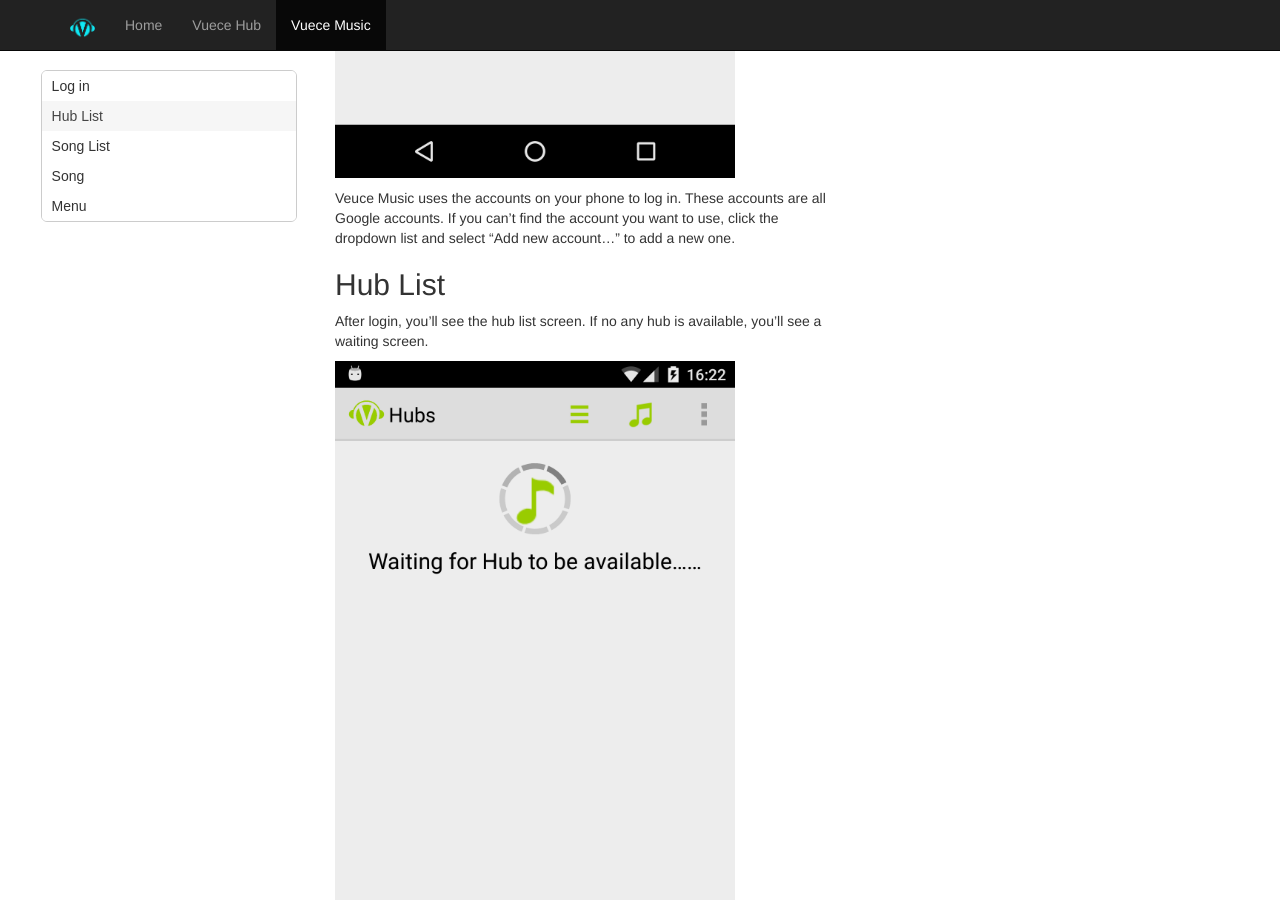
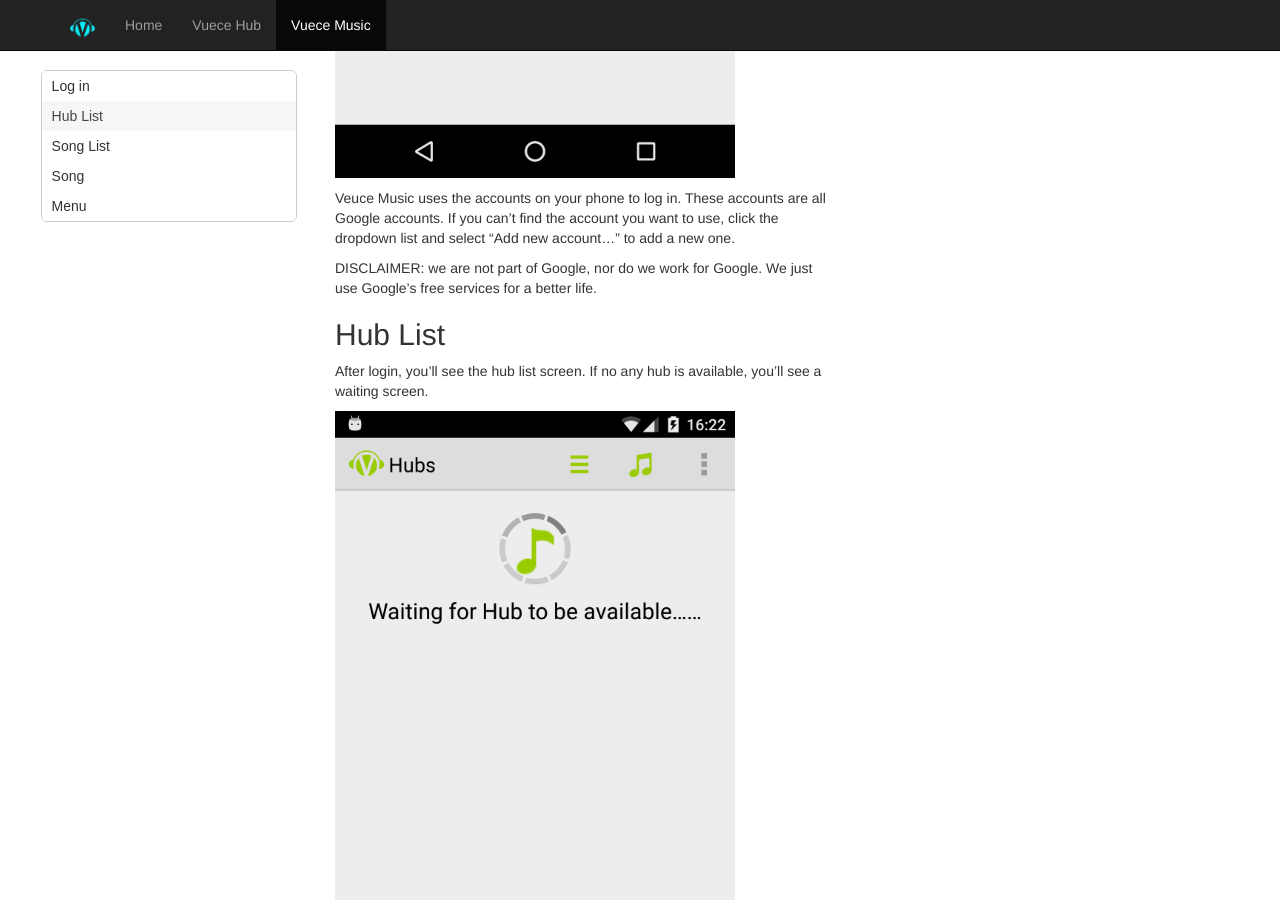
Before and after one commit to vuece/vuece.github.io, a Jekyll site: the page built from music.md, in a window 1280 px wide and 900 px high, scrolled down 855 px. Built offline with Jekyll 4.4.1, drawn with Linux system fonts in a browser that asks for light colours; nearby versions of some CDN libraries.

Commit message:
added disclaimer

```diff
--- a/music.md
+++ b/music.md
@@ -15,6 +15,8 @@
 <img src="img/user_manual/android/login.png" width="400" alt="Login Screen">
 
 Veuce Music uses the accounts on your phone to log in. These accounts are all Google accounts. If you can't find the account you want to use, click the dropdown list and select "Add new account..." to add a new one.
+
+DISCLAIMER: we are not part of Google, nor do we work for Google. We just use Google's free services for a better life.
 
 ## Hub List
 
```
